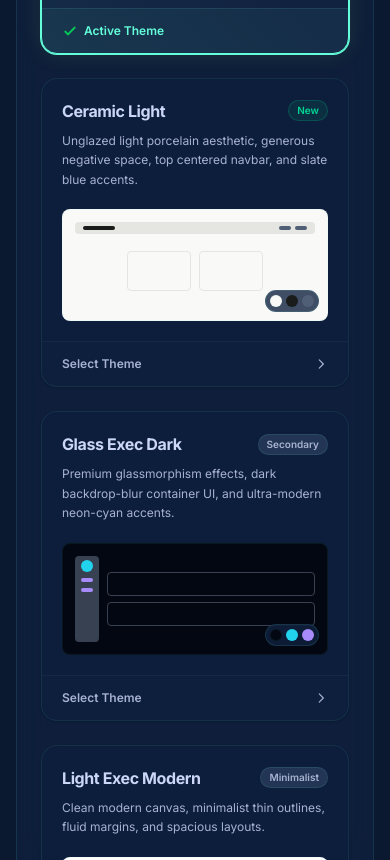
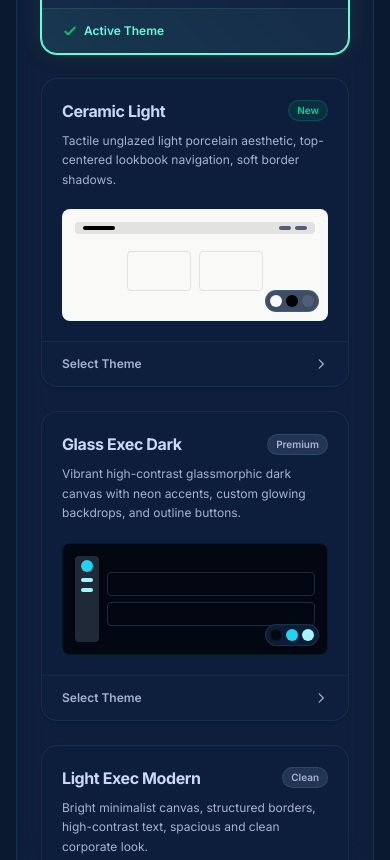
Before and after one commit to JyotirmoyBhowmik/MyPortalSC, a Next.js app: page /admin/appearance in a window 390 px wide. Shown: the part 1140-2000 px from the top of the page. Built offline with nearby package versions, Linux system fonts and the light colour scheme; no server answers; the database is empty.

Commit message:
feat(caching): implement appearance context and unstable_cache tag revalidation

```diff
--- a/src/app/admin/actions/appearance.ts
+++ b/src/app/admin/actions/appearance.ts
@@ -1,7 +1,7 @@
 "use server";
 
 import { createClient } from "@/lib/supabase/server";
-import { revalidatePath } from "next/cache";
+import { revalidatePath, revalidateTag } from "next/cache";
 
 export async function uploadSiteIcon(formData: FormData) {
     const supabase = await createClient();
@@ -60,6 +60,7 @@ export async function uploadSiteIcon(formData: FormData) {
         return { success: false, error: "Failed to save icon setting." };
     }
 
+    (revalidateTag as any)("settings");
     revalidatePath("/admin/appearance");
     revalidatePath("/");
     return { success: true, url: publicUrl };
@@ -75,6 +76,7 @@ export async function resetSiteIcon() {
             { onConflict: "key" }
         );
 
+    (revalidateTag as any)("settings");
     revalidatePath("/admin/appearance");
     revalidatePath("/");
     return { success: true };
--- a/src/app/admin/actions/settings.ts
+++ b/src/app/admin/actions/settings.ts
@@ -1,7 +1,7 @@
 "use server";
 
 import { createClient } from "@/lib/supabase/server";
-import { revalidatePath } from "next/cache";
+import { revalidatePath, revalidateTag } from "next/cache";
 
 export async function toggleFeature(key: string, enabled: boolean) {
     const supabase = await createClient();
@@ -24,7 +24,8 @@ export async function toggleFeature(key: string, enabled: boolean) {
         return { success: false, error: error.message };
     }
 
-    // Revalidate everything since features affect many pages
+    // Revalidate settings cache tag and pages
+    (revalidateTag as any)("settings");
     revalidatePath("/", "layout");
     return { success: true };
 }
@@ -50,6 +51,8 @@ export async function updateSettingValue(key: string, value: unknown) {
         return { success: false, error: error.message };
     }
 
+    // Revalidate settings cache tag and pages
+    (revalidateTag as any)("settings");
     revalidatePath("/", "layout");
     return { success: true };
 }
--- a/src/app/layout.tsx
+++ b/src/app/layout.tsx
@@ -8,6 +8,7 @@ import { Inter, JetBrains_Mono } from "next/font/google";
 import Navbar from "@/components/layout/Navbar";
 import Footer from "@/components/layout/Footer";
 import { ThemeProvider } from "@/components/ThemeProvider";
+import { AppearanceProvider, type TemplateName } from "@/components/AppearanceProvider";
 import { I18nProvider } from "@/lib/i18n";
 import VisitorTracker from "@/components/VisitorTracker";
 import ChatWidget from "@/components/chat/ChatWidget";
@@ -100,6 +101,8 @@ export default async function RootLayout({
   // Cast to boolean record for component compatibility; non-boolean values
   // (like site_template string) are spread separately where needed.
   const flags = settings as Record<string, boolean>;
+  const rawTemplate = ((settings["site_template"] as string) || "classic").replace(/"/g, "");
+  const initialTemplate = rawTemplate as TemplateName;
 
   return (
     // suppressHydrationWarning: Theme class is set by ThemeProvider on mount,
@@ -126,24 +129,22 @@ export default async function RootLayout({
       </head>
       <body
         className={`${inter.variable} ${jetbrainsMono.variable} font-sans antialiased`}
-        data-template={((settings["site_template"] as string) || "classic").replace(/"/g, "")}
+        data-template={initialTemplate}
       >
         {/* ProgressBar sits outside providers — it only needs navigation events */}
         <ProgressBar />
         {/* Provider nesting order matters:
-            ThemeProvider (visual) → I18nProvider (language) → SettingsProvider (flags)
+            ThemeProvider (visual) → AppearanceProvider (template) → I18nProvider (language) → SettingsProvider (flags)
             Each inner provider can access the context of its parent. */}
         <ThemeProvider initialRetro={!!flags.feature_retro_mode}>
+          <AppearanceProvider initialTemplate={initialTemplate}>
             <I18nProvider>
               <SettingsProvider settings={flags}>
                 <Navbar settings={settings} />
                 <PageTransition enabled={!!flags.feature_page_transitions}>
                   {/* md:pl-14 for tablet collapsed sidebar (56px), lg:pl-56 for desktop always-open sidebar (224px) */}
                   <main className={`min-h-screen ${
-                  (() => {
-                    const t = ((settings["site_template"] as string) || "classic").replace(/"/g, "");
-                    return t !== 'light-modern' && t !== 'ceramic-light';
-                  })() ? 'md:pl-14 lg:pl-56' : ''
+                    initialTemplate !== 'light-modern' && initialTemplate !== 'ceramic-light' ? 'md:pl-14 lg:pl-56' : ''
                   }`}>{children}</main>
                 </PageTransition>
                 <Footer flags={flags} />
@@ -155,6 +156,7 @@ export default async function RootLayout({
                 <SearchProvider />
               </SettingsProvider>
             </I18nProvider>
+          </AppearanceProvider>
         </ThemeProvider>
       </body>
     </html>
--- /dev/null
+++ b/src/components/AppearanceProvider.tsx
@@ -0,0 +1,69 @@
+/**
+ * AppearanceProvider — Client-side site template context.
+ * Manages the active site layout preset template (e.g. ceramic-light, classic, minimal).
+ * Synchronizes selection with React state and applies the data-template attribute
+ * to document.documentElement for dynamic theme switching.
+ */
+"use client";
+
+import { createContext, useContext, useEffect, useState, type ReactNode } from "react";
+
+export type TemplateName =
+    | "classic"
+    | "ceramic"
+    | "ceramic-light"
+    | "glass-dark"
+    | "light-modern"
+    | "minimal"
+    | "executive";
+
+interface AppearanceContextValue {
+    template: TemplateName;
+    setTemplate: (t: TemplateName) => void;
+}
+
+const AppearanceContext = createContext<AppearanceContextValue>({
+    template: "classic",
+    setTemplate: () => {},
+});
+
+export function useAppearance() {
+    return useContext(AppearanceContext);
+}
+
+export function AppearanceProvider({
+    children,
+    initialTemplate = "classic",
+}: {
+    children: ReactNode;
+    initialTemplate?: TemplateName;
+}) {
+    const [template, setTemplateState] = useState<TemplateName>(initialTemplate);
+    const [mounted, setMounted] = useState(false);
+
+    // Sync state with layout changes on the server or storage
+    useEffect(() => {
+        setMounted(true);
+        if (initialTemplate) {
+            setTemplateState(initialTemplate);
+            document.documentElement.setAttribute("data-template", initialTemplate);
+        }
+    }, [initialTemplate]);
+
+    function setTemplate(t: TemplateName) {
+        setTemplateState(t);
+        document.documentElement.setAttribute("data-template", t);
+    }
+
+    useEffect(() => {
+        if (mounted) {
+            document.documentElement.setAttribute("data-template", template);
+        }
+    }, [template, mounted]);
+
+    return (
+        <AppearanceContext.Provider value={{ template, setTemplate }}>
+            {children}
+        </AppearanceContext.Provider>
+    );
+}
--- a/src/components/admin/AppearanceManager.tsx
+++ b/src/components/admin/AppearanceManager.tsx
@@ -3,6 +3,7 @@
 import { useState, useRef, useTransition } from "react";
 import { uploadSiteIcon, resetSiteIcon } from "@/app/admin/actions/appearance";
 import { updateSettingValue } from "@/app/admin/actions/settings";
+import { useAppearance, type TemplateName } from "@/components/AppearanceProvider";
 
 const templates = [
     {
@@ -20,33 +21,44 @@ const templates = [
         id: "ceramic-light",
         name: "Ceramic Light",
         tag: "New",
-        description: "Unglazed light porcelain aesthetic, generous negative space, top centered navbar, and slate blue accents.",
+        description: "Tactile unglazed light porcelain aesthetic, top-centered lookbook navigation, soft border shadows.",
         bg: "#f9f9f7",
-        primary: "#1a1c1b",
+        primary: "#000000",
         accent: "#505f76",
-        border: "#e5e5e1",
-        badge: "Porcelain"
+        border: "#e2e3e1",
+        badge: "Tactile Light"
     },
     {
         id: "glass-dark",
         name: "Glass Exec Dark",
-        tag: "Secondary",
-        description: "Premium glassmorphism effects, dark backdrop-blur container UI, and ultra-modern neon-cyan accents.",
+        tag: "Premium",
+        description: "Vibrant high-contrast glassmorphic dark canvas with neon accents, custom glowing backdrops, and outline buttons.",
         bg: "#030712",
         primary: "#22d3ee",
-        accent: "#a78bfa",
-        border: "#374151",
-        badge: "Glassmorphism"
+        accent: "#a5f3fc",
+        border: "#1f2937",
+        badge: "Glassmorphic"
     },
     {
         id: "light-modern",
         name: "Light Exec Modern",
-        tag: "Minimalist",
-        description: "Clean modern canvas, minimalist thin outlines, fluid margins, and spacious layouts.",
+        tag: "Clean",
+        description: "Bright minimalist canvas, structured borders, high-contrast text, spacious and clean corporate look.",
         bg: "#ffffff",
         primary: "#0f172a",
+        accent: "#475569",
+        border: "#cbd5e1",
+        badge: "Clean Light"
+    },
+    {
+        id: "minimal",
+        name: "Minimal Light",
+        tag: "Clean",
+        description: "Clean, ultra-spacious light-mode interface with elegant margins, thin slate-blue borders, and soft interactive shadows.",
+        bg: "#fafafa",
+        primary: "#18181b",
         accent: "#3b82f6",
-        border: "#e2e8f0",
+        border: "#e4e4e7",
         badge: "Minimalist"
     },
     {
@@ -69,6 +81,7 @@ export default function AppearanceManager({
     currentIcon: string;
     currentTemplate: string;
 }) {
+    const { setTemplate: setGlobalTemplate } = useAppearance();
     const [preview, setPreview] = useState<string>(currentIcon);
     const [template, setTemplate] = useState<string>(currentTemplate || "ceramic");
     const [message, setMessage] = useState<{ type: "success" | "error"; text: string } | null>(null);
@@ -124,8 +137,8 @@ export default function AppearanceManager({
         startTransition(async () => {
             const result = await updateSettingValue("site_template", id);
             if (result.success) {
-                // Apply instantaneous data-template switch for local live preview
-                document.documentElement.setAttribute("data-template", id);
+                // Apply instantaneous data-template switch for local live preview and react context
+                setGlobalTemplate(id as TemplateName);
                 setMessage({ type: "success", text: `Template updated to "${id}" successfully! Live preview active.` });
             } else {
                 setTemplate(previousTemplate); // Revert on failure
--- a/src/components/admin/MermaidDiagram.tsx
+++ b/src/components/admin/MermaidDiagram.tsx
@@ -3,6 +3,7 @@
 import React, { useEffect, useRef, useState } from 'react';
 import mermaid from 'mermaid';
 import { TransformWrapper, TransformComponent } from "react-zoom-pan-pinch";
+import { useAppearance } from '@/components/AppearanceProvider';
 
 interface MermaidDiagramProps {
     chart: string;
@@ -15,29 +16,10 @@ export default function MermaidDiagram({ chart, id = "mermaid-diagram" }: Mermai
     const [error, setError] = useState<string | null>(null);
     const [loading, setLoading] = useState<boolean>(true);
 
-    const [template, setTemplate] = useState<string>("classic");
+    const { template } = useAppearance();
 
     // Generate a unique ID to avoid Mermaid render clashes
     const uniqueIdRef = useRef(`mermaid-${id.replace(/[^a-zA-Z0-9_-]/g, "")}-${Math.random().toString(36).substring(2, 9)}`);
-
-    useEffect(() => {
-        const getTemplate = () => {
-            const bodyTemplate = document.body.getAttribute("data-template");
-            const htmlTemplate = document.documentElement.getAttribute("data-template");
-            return bodyTemplate || htmlTemplate || "classic";
-        };
-
-        setTemplate(getTemplate());
-
-        const observer = new MutationObserver(() => {
-            setTemplate(getTemplate());
-        });
-
-        observer.observe(document.body, { attributes: true, attributeFilter: ["data-template"] });
-        observer.observe(document.documentElement, { attributes: true, attributeFilter: ["data-template"] });
-
-        return () => observer.disconnect();
-    }, []);
 
     useEffect(() => {
         if (typeof window !== 'undefined') {
--- a/src/components/visuals/SkillsRadarChart.tsx
+++ b/src/components/visuals/SkillsRadarChart.tsx
@@ -10,7 +10,7 @@ import {
     Tooltip,
 } from "recharts";
 import { useTheme as useRetroTheme } from "@/components/ThemeProvider";
-import { useEffect, useState } from "react";
+import { useAppearance } from "@/components/AppearanceProvider";
 
 interface SkillCategory {
     category: string;
@@ -24,26 +24,7 @@ interface SkillsRadarChartProps {
 
 export default function SkillsRadarChart({ data }: SkillsRadarChartProps) {
     const { isRetro } = useRetroTheme();
-    const [template, setTemplate] = useState<string>("classic");
-
-    useEffect(() => {
-        const getTemplate = () => {
-            const bodyTemplate = document.body.getAttribute("data-template");
-            const htmlTemplate = document.documentElement.getAttribute("data-template");
-            return bodyTemplate || htmlTemplate || "classic";
-        };
-
-        setTemplate(getTemplate());
-
-        const observer = new MutationObserver(() => {
-            setTemplate(getTemplate());
-        });
-
-        observer.observe(document.body, { attributes: true, attributeFilter: ["data-template"] });
-        observer.observe(document.documentElement, { attributes: true, attributeFilter: ["data-template"] });
-
-        return () => observer.disconnect();
-    }, []);
+    const { template } = useAppearance();
 
     // Color definitions based on the active template
     let chartColor = "#64ffda";
--- a/src/lib/data/settings.ts
+++ b/src/lib/data/settings.ts
@@ -5,6 +5,7 @@
  */
 import { createClient } from "@/lib/supabase/server";
 import { cache } from "react";
+import { unstable_cache, revalidateTag } from "next/cache";
 
 export interface SiteSetting {
     id: string;
@@ -19,7 +20,9 @@ export interface SiteSetting {
 
 /* ─── Read ─── */
 
-export const getAllSettings = cache(async function getAllSettings(): Promise<SiteSetting[]> {
+export const getAllSettings = cache(
+    unstable_cache(
+        async function (): Promise<SiteSetting[]> {
             try {
                 const supabase = await createClient();
                 const { data, error } = await supabase
@@ -36,7 +39,14 @@ export const getAllSettings = cache(async function getAllSettings(): Promise<Sit
                 console.error("Critical error in getAllSettings:", e);
                 return [];
             }
-});
+        },
+        ["all-site-settings"],
+        {
+            tags: ["settings"],
+            revalidate: 3600
+        }
+    )
+);
 
 export async function getSettingsByCategory(category: string): Promise<SiteSetting[]> {
     try {
@@ -76,6 +86,7 @@ export async function updateSetting(key: string, value: unknown) {
     if (error) {
         return { success: false, error: error.message };
     }
+    (revalidateTag as any)("settings");
     return { success: true };
 }
 
```
Lines whose indentation alone changed are shown as unchanged.
